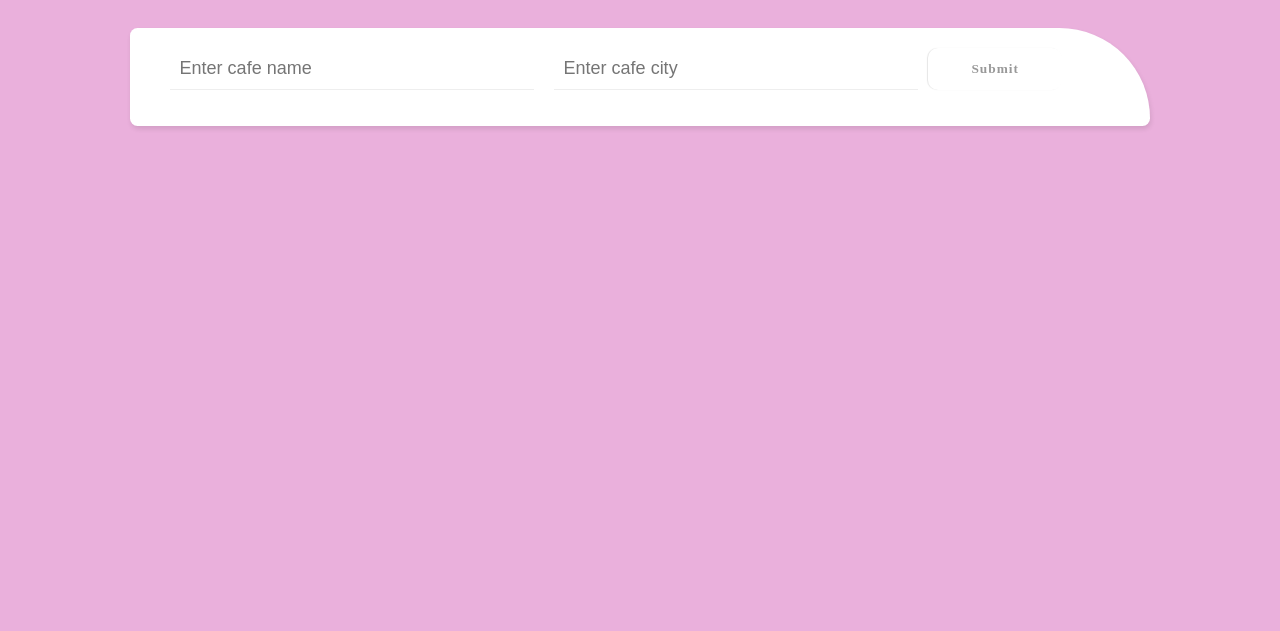
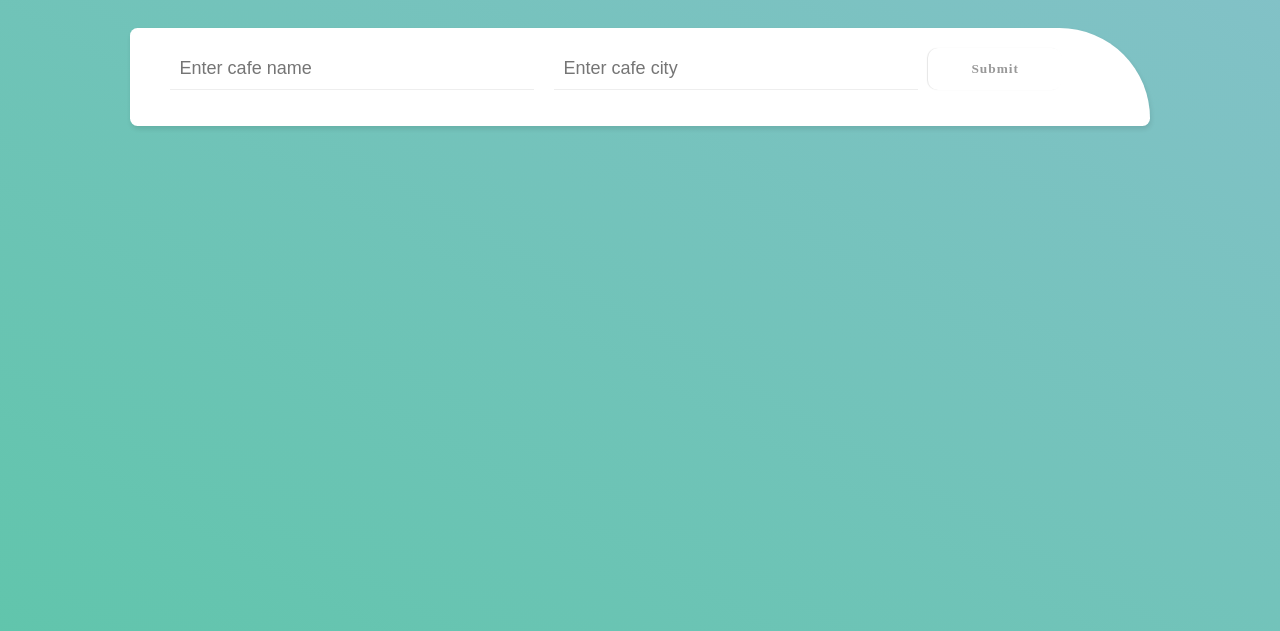
Before and after one commit to farahsaleem1995/firebase-firestore, a plain HTML site: page public/index.html in a window 1280 px wide. Shown: the part 169-800 px from the top of the page. Drawn offline with Linux system fonts and the light colour scheme; no server answers.

Commit message:
Change body background.

```diff
--- a/public/style.css
+++ b/public/style.css
@@ -1,5 +1,5 @@
 body {
-  background: #eab0dc;
+  background: linear-gradient(-150deg, #86c1ca, #61c5ac);
   font-family: sans-serif;
 }
 
```
